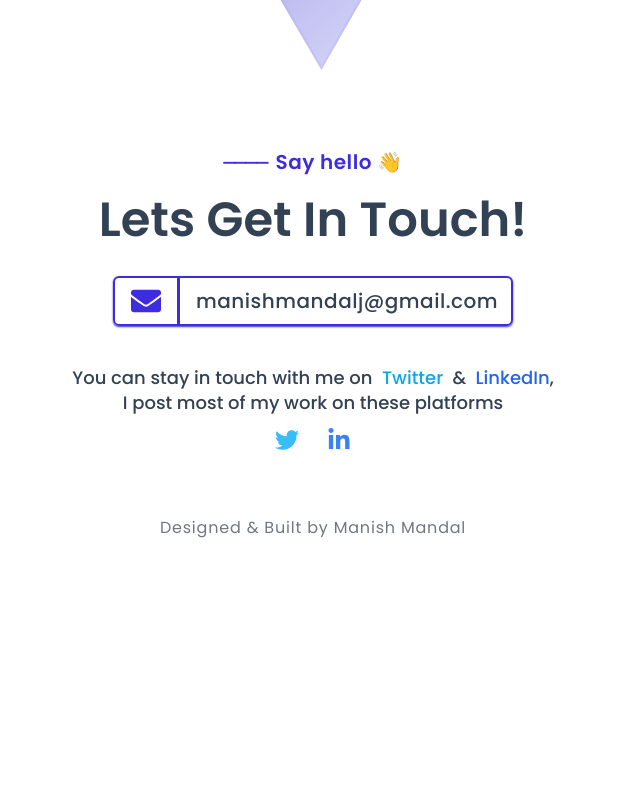
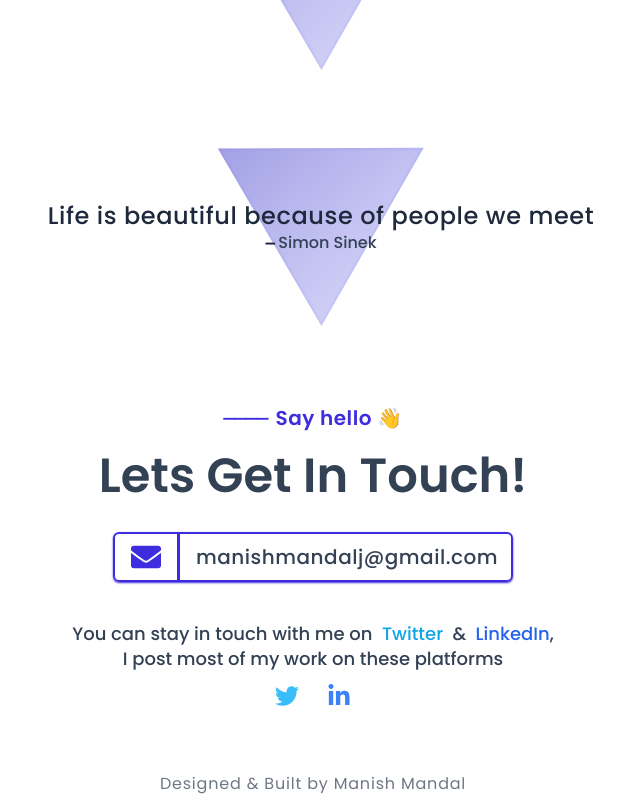
Before and after one commit to manishMandal02/manishmandal.me, a Next.js app: page / in a window 1280 px wide. Shown: the part 3449-4249 px from the top of the page, without its empty margins (319-959 px from the left). Before the commit the page ends 3993 px from the top, so only its background shows below. Built offline with nearby package versions, Linux system fonts and the light colour scheme.

Commit message:
Update Index.tsx

```diff
--- a/components/contactMe/Index.tsx
+++ b/components/contactMe/Index.tsx
@@ -8,6 +8,7 @@ const ContactMe = () => {
   return (
     <>
       <Divider quoteNum={3} marginTop={20} marginBottom={16} />
+      <Divider quoteNum={3} marginTop={20} marginBottom={16} marginTopMobile={10} marginBottomMobile={12} />
       <div className='mt-20  ms:mt-14 ms:-ml-1 -ml-2  w-full  mx-6 flex flex-col items-center justify-center overflow-hidden '>
         <SectionHeader header='Say hello 👋' />
         <div
```
